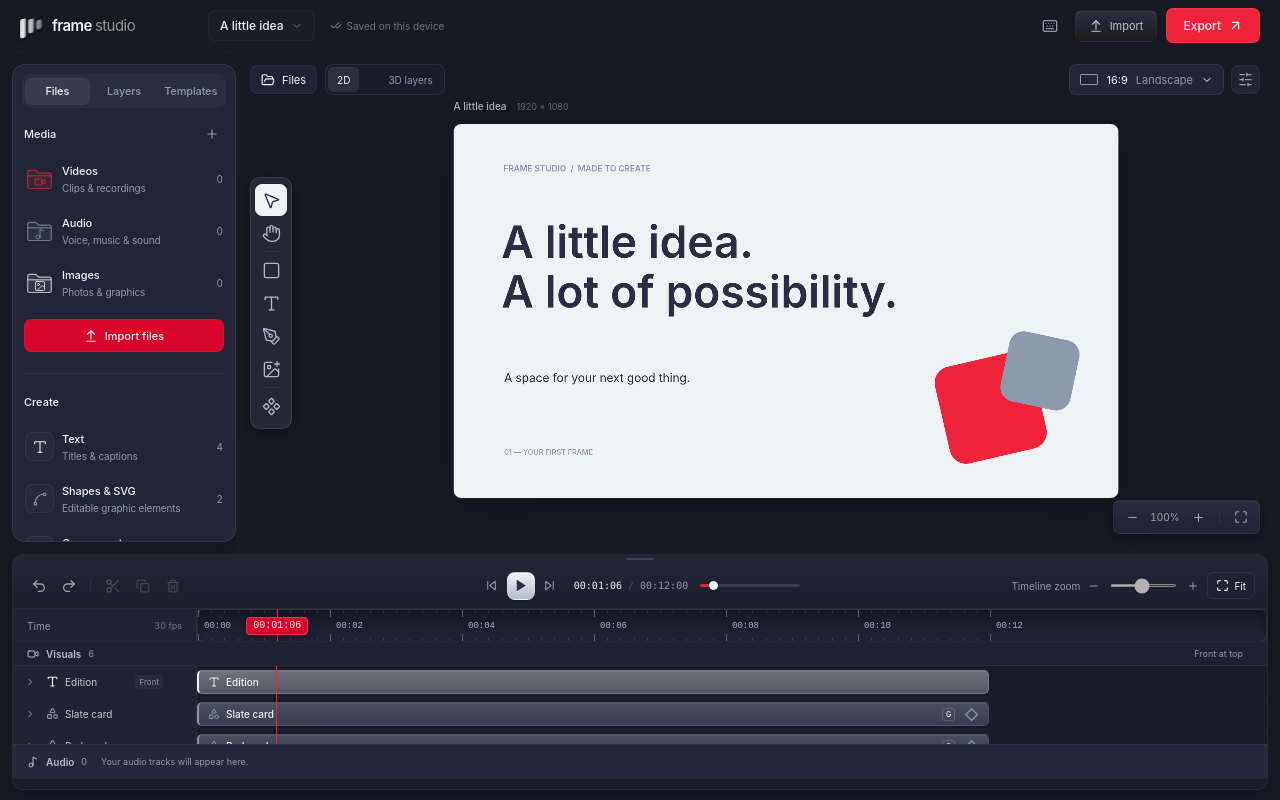
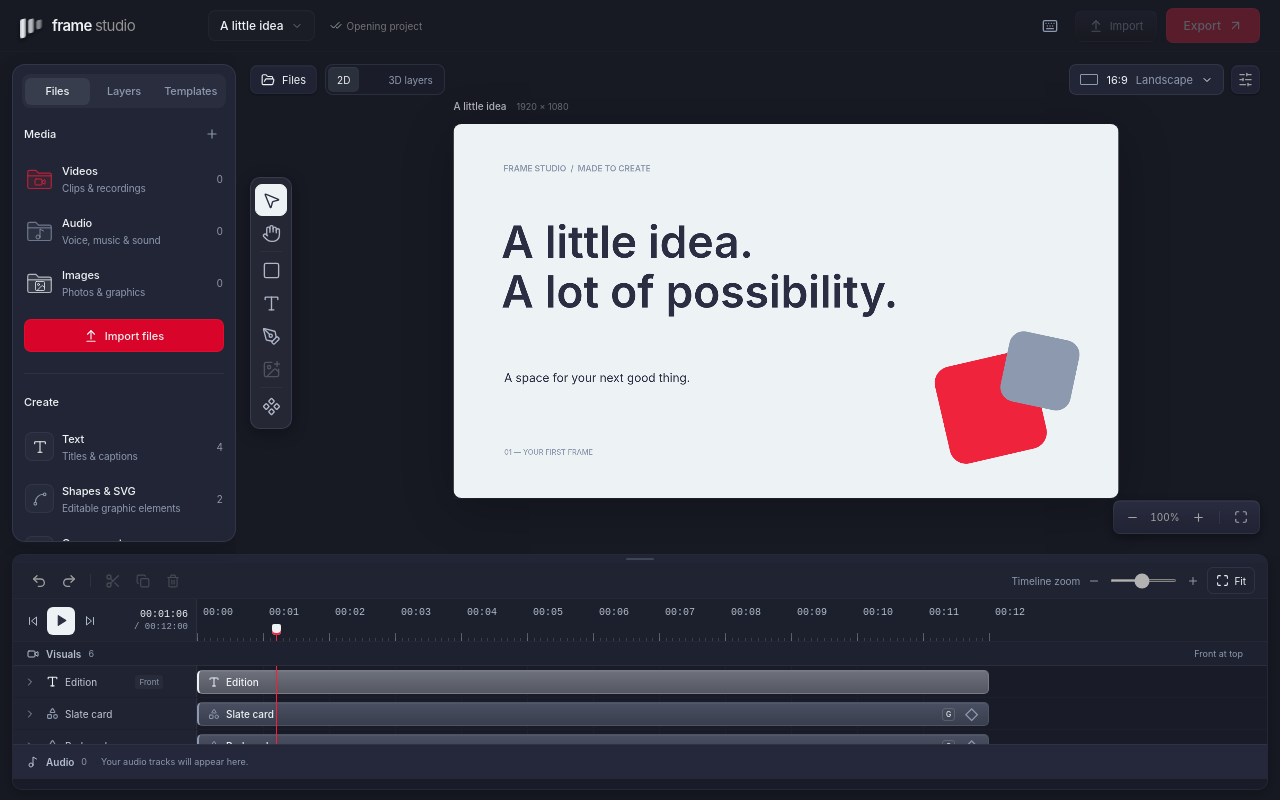
Before and after one commit to tonybortone/frame-studio, a React (Vite) app: page / in a window 1280 px wide. Built offline with nearby package versions, Linux system fonts and the light colour scheme; some icons are missing.

Commit message:
Simplify playback into the timeline ruler

```diff
--- a/package.json
+++ b/package.json
@@ -1,6 +1,6 @@
 {
   "name": "frame-studio",
-  "version": "0.1.0-alpha.7",
+  "version": "0.1.0-alpha.8",
   "private": true,
   "description": "A local-first canvas and video editor for Mac.",
   "author": "Antonio Bortone",
--- a/src/App.tsx
+++ b/src/App.tsx
@@ -28,7 +28,6 @@ import Sidebar from './components/Sidebar';
 import Inspector from './components/Inspector';
 import Timeline from './components/Timeline';
 import ToolGlyph from './components/ToolGlyph';
-import PlaybackDock from './components/PlaybackDock';
 import CanvasStage from './components/CanvasStage';
 import LayerDepthStage from './components/LayerDepthStage';
 import ExportDialog from './components/ExportDialog';
@@ -866,14 +865,6 @@ export default function App() {
               <Trash2 size={14} />
             </button>
           </div>
-          <PlaybackDock
-            time={time}
-            duration={project.duration}
-            fps={project.fps}
-            playing={playing}
-            onSeek={seek}
-            onPlayPause={togglePlayback}
-          />
           <div className="timeline-zoom">
             <span>Timeline zoom</span>
             <Minus size={12} />
@@ -905,6 +896,8 @@ export default function App() {
           selected={selected}
           time={time}
           zoom={timelineZoom}
+          playing={playing}
+          togglePlayback={togglePlayback}
           resetScrollKey={timelineResetKey}
           seek={seek}
           select={selectLayers}
--- a/src/components/PlaybackDock.css
+++ /dev/null
@@ -1,150 +0,0 @@
-.playback-dock {
-  display: flex;
-  align-items: center;
-  justify-content: center;
-  gap: 12px;
-  height: 32px;
-  min-width: 0;
-  flex-shrink: 0;
-  color: #edf2f4;
-}
-
-.playback-dock-buttons {
-  display: flex;
-  align-items: center;
-  gap: 3px;
-}
-
-.playback-dock-buttons button {
-  display: grid;
-  place-items: center;
-  width: 24px;
-  height: 26px;
-  padding: 0;
-  color: #8d99ae;
-  border: 1px solid transparent;
-  border-radius: 6px;
-  background: transparent;
-}
-
-.playback-dock-buttons button:hover {
-  background: #edf2f40c;
-  color: #edf2f4;
-}
-
-.playback-dock-buttons button:disabled {
-  opacity: 0.35;
-}
-
-.playback-dock-buttons .playback-dock-play {
-  width: 28px;
-  height: 28px;
-  color: #2b2d42;
-  border-color: #edf2f43d;
-  border-radius: 8px;
-  background: linear-gradient(180deg, #edf2f4, #b4bdcb);
-  box-shadow:
-    inset 0 1px 0 #edf2f477,
-    0 1px 2px #10111a55;
-}
-
-.playback-dock-buttons .playback-dock-play:hover {
-  color: #2b2d42;
-  background: #edf2f4;
-}
-
-.playback-dock.is-playing .playback-dock-play {
-  color: #edf2f4;
-  border-color: #ef233c;
-  background: #d90429;
-}
-
-.playback-dock-clock {
-  display: flex;
-  align-items: center;
-  gap: 6px;
-  font-family: ui-monospace, SFMono-Regular, Menlo, monospace;
-  font-variant-numeric: tabular-nums;
-  font-size: 10px;
-  white-space: nowrap;
-}
-
-.playback-dock-time {
-  color: #edf2f4;
-}
-.playback-dock-slash {
-  color: #8d99ae66;
-}
-.playback-dock-duration {
-  color: #8d99ae;
-}
-
-.playback-dock .playback-seek {
-  appearance: none;
-  -webkit-appearance: none;
-  width: 100px;
-  height: 20px;
-  margin: 0;
-  padding: 0;
-  border: 0;
-  border-radius: 4px;
-  background: transparent;
-  cursor: pointer;
-  accent-color: #ef233c;
-}
-
-.playback-dock .playback-seek::-webkit-slider-runnable-track {
-  height: 3px;
-  border-radius: 3px;
-  background: linear-gradient(
-    to right,
-    #ef233c var(--playback-progress),
-    #8d99ae3d var(--playback-progress)
-  );
-}
-
-.playback-dock .playback-seek::-webkit-slider-thumb {
-  appearance: none;
-  -webkit-appearance: none;
-  width: 9px;
-  height: 9px;
-  margin-top: -3px;
-  border: 1px solid #edf2f4;
-  border-radius: 50%;
-  background: #edf2f4;
-  box-shadow: 0 1px 3px #10111a80;
-}
-
-.playback-dock .playback-seek::-moz-range-track {
-  height: 3px;
-  border-radius: 3px;
-  background: #8d99ae3d;
-}
-
-.playback-dock .playback-seek::-moz-range-progress {
-  height: 3px;
-  border-radius: 3px;
-  background: #ef233c;
-}
-
-.playback-dock .playback-seek::-moz-range-thumb {
-  width: 8px;
-  height: 8px;
-  border: 1px solid #edf2f4;
-  border-radius: 50%;
-  background: #edf2f4;
-}
-
-.playback-dock .playback-seek:disabled {
-  opacity: 0.35;
-  cursor: default;
-}
-
-@media (max-width: 1100px) {
-  .playback-dock {
-    gap: 9px;
-  }
-  .playback-dock .playback-seek {
-    width: 76px;
-  }
-}
--- a/src/components/PlaybackDock.tsx
+++ /dev/null
@@ -1,92 +0,0 @@
-import type { CSSProperties } from 'react';
-import { Pause, Play, SkipBack, SkipForward } from '../icons';
-import { timecode } from './Timeline';
-import './PlaybackDock.css';
-
-interface PlaybackDockProps {
-  time: number;
-  duration: number;
-  fps: number;
-  playing: boolean;
-  onPlayPause: () => void;
-  onSeek: (time: number) => void;
-}
-
-/** One transport beside the timeline: playback, time, and a visible seek control. */
-export default function PlaybackDock({
-  time,
-  duration,
-  fps,
-  playing,
-  onPlayPause,
-  onSeek,
-}: PlaybackDockProps) {
-  const total = Math.max(0, Number.isFinite(duration) ? duration : 0);
-  const position = Math.max(0, Math.min(total, Number.isFinite(time) ? time : 0));
-  const frameRate = Math.max(1, Number.isFinite(fps) ? fps : 30);
-  const progress = total > 0 ? position / total : 0;
-  return (
-    <div
-      className={`playback-dock ${playing ? 'is-playing' : ''}`}
-      role="group"
-      aria-label="Preview playback"
-    >
-      <div className="playback-dock-buttons">
-        <button
-          type="button"
-          aria-label="Go to start"
-          title="Go to start"
-          onClick={() => onSeek(0)}
-          disabled={total === 0}
-        >
-          <SkipBack size={13} />
-        </button>
-        <button
-          type="button"
-          className="playback-dock-play"
-          aria-label={playing ? 'Pause' : 'Play'}
-          title={playing ? 'Pause (Space)' : 'Play (Space)'}
-          onClick={onPlayPause}
-          disabled={total === 0}
-        >
-          {playing ? (
-            <Pause size={13} fill="currentColor" />
-          ) : (
-            <Play size={13} fill="currentColor" />
-          )}
-        </button>
-        <button
-          type="button"
-          aria-label="Go to end"
-          title="Go to end"
-          onClick={() => onSeek(total)}
-          disabled={total === 0}
-        >
-          <SkipForward size={13} />
-        </button>
-      </div>
-      <div className="playback-dock-clock" aria-label="Playback time">
-        <span className="playback-dock-time">{timecode(position, frameRate)}</span>
-        <span className="playback-dock-slash" aria-hidden="true">
-          /
-        </span>
-        <span className="playback-dock-duration" title="Composition duration">
-          {timecode(total, frameRate)}
-        </span>
-      </div>
-      <input
-        className="playback-seek"
-        aria-label="Preview position"
-        aria-valuetext={`${timecode(position, frameRate)} of ${timecode(total, frameRate)}`}
-        type="range"
-        min="0"
-        max={total}
-        step={1 / frameRate}
-        value={position}
-        disabled={total === 0}
-        style={{ '--playback-progress': `${progress * 100}%` } as CSSProperties}
-        onChange={(event) => onSeek(Number(event.currentTarget.value))}
-      />
-    </div>
-  );
-}
--- a/src/components/Timeline.css
+++ b/src/components/Timeline.css
@@ -12,7 +12,7 @@
   color: #edf2f4;
 }
 .timeline-simple .timeline-ruler-viewport {
-  flex: 0 0 33px;
+  flex: 0 0 43px;
   overflow: hidden;
   border-bottom: 1px solid var(--timeline-line);
 }
@@ -64,7 +64,7 @@
   padding-bottom: 3px;
 }
 .timeline-simple .timeline-ruler {
-  height: 33px;
+  height: 43px;
   display: flex;
   background: #202332;
 }
@@ -83,31 +83,84 @@
   color: #8d99ae;
   font-size: 10px;
 }
-.timeline-simple .track-heading small {
+.timeline-simple .timeline-transport {
+  gap: 8px;
+  padding: 0 8px;
+}
+.timeline-simple .timeline-transport-buttons {
+  display: flex;
+  align-items: center;
+  gap: 3px;
+}
+.timeline-simple .timeline-transport-buttons button {
+  display: grid;
+  place-items: center;
+  width: 23px;
+  height: 26px;
+  padding: 0;
+  border: 0;
+  border-radius: 6px;
+  background: transparent;
+  color: #aeb8c9;
+  cursor: pointer;
+}
+.timeline-simple .timeline-transport-buttons button:hover {
+  background: #8d99ae24;
+  color: #edf2f4;
+}
+.timeline-simple .timeline-transport-buttons .timeline-play {
+  width: 28px;
+  height: 28px;
+  background: #edf2f4;
+  color: #2b2d42;
+}
+.timeline-simple .timeline-transport-buttons .timeline-play:hover {
+  background: #dce3eb;
+  color: #2b2d42;
+}
+.timeline-simple .timeline-transport-buttons .timeline-play[aria-pressed='true'] {
+  background: #ef233c;
+  color: #fff;
+}
+.timeline-simple .timeline-clock {
+  display: flex;
+  flex-direction: column;
+  gap: 3px;
+  flex: 1;
+  align-items: flex-end;
+  white-space: nowrap;
+  font-family: ui-monospace, 'SFMono-Regular', monospace;
+  font-variant-numeric: tabular-nums;
+  line-height: 1;
+  color: #edf2f4;
+  font-size: 10px;
+}
+.timeline-simple .timeline-clock small {
+  color: #9ba7ba;
   font-size: 9px;
-  font-variant-numeric: tabular-nums;
-  opacity: 0.7;
 }
 .timeline-simple .ruler-scale {
   position: relative;
-  height: 33px;
+  height: 43px;
   flex-shrink: 0;
   cursor: crosshair;
   touch-action: none;
-  background: linear-gradient(180deg, #161825, #202332);
-  border: 1px solid #8d99ae20;
-  border-radius: 7px;
-  box-shadow: inset 0 1px 4px #0d0e1566;
+  background: #1c1f2c;
+}
+.timeline-simple .ruler-scale:focus-visible {
+  outline-offset: -2px;
 }
 .timeline-simple .ruler-minor-ticks {
   position: absolute;
   inset: 0 auto 0 0;
   pointer-events: none;
-  background-image:
-    repeating-linear-gradient(to right, #8d99ae32 0 1px, transparent 1px var(--minor-step)),
-    repeating-linear-gradient(to right, #8d99ae32 0 1px, transparent 1px var(--minor-step));
-  background-size: 100% 3px;
-  background-position: top, bottom;
+  background-image: repeating-linear-gradient(
+    to right,
+    #8d99ae42 0 1px,
+    transparent 1px var(--minor-step)
+  );
+  background-size: 100% 4px;
+  background-position: bottom;
   background-repeat: no-repeat;
 }
 .timeline-simple .ruler-tick {
@@ -116,56 +169,45 @@
   bottom: 0;
   pointer-events: none;
   display: flex;
-  align-items: center;
+  align-items: flex-start;
 }
 .timeline-simple .ruler-tick span {
-  padding-left: 6px;
+  padding: 8px 0 0 6px;
   font-family: ui-monospace, 'SFMono-Regular', monospace;
-  color: #a7b1c1;
-  font-size: 9px;
+  color: #b3bdcc;
+  font-size: 10px;
   font-variant-numeric: tabular-nums;
 }
-.timeline-simple .ruler-tick::before,
 .timeline-simple .ruler-tick::after {
   content: '';
   position: absolute;
   left: 0;
   width: 1px;
-  height: 7px;
+  height: 9px;
   background: #8d99ae80;
-}
-.timeline-simple .ruler-tick::before {
-  top: 0;
 }
 .timeline-simple .ruler-tick::after {
   bottom: 0;
-}
-.timeline-simple .ruler-current-time {
-  position: absolute;
-  top: 7px;
-  transform: translateX(-50%);
-  z-index: 2;
-  height: 18px;
-  padding: 2px 6px;
-  border: 1px solid #edf2f438;
-  border-radius: 4px;
-  background: #d90429;
-  box-shadow: 0 1px 4px #0d0e1580;
-  color: #edf2f4;
-  font:
-    10px/12px ui-monospace,
-    'SFMono-Regular',
-    monospace;
-  pointer-events: none;
-  white-space: nowrap;
 }
 .timeline-simple .ruler-playhead {
   position: absolute;
   bottom: 0;
   width: 1px;
-  height: 33px;
+  height: 18px;
+  z-index: 2;
   background: #ef233c;
   pointer-events: none;
+}
+.timeline-simple .ruler-playhead::before {
+  content: '';
+  position: absolute;
+  top: 0;
+  left: -4px;
+  width: 9px;
+  height: 11px;
+  border-radius: 2px 2px 4px 4px;
+  background: #edf2f4;
+  box-shadow: inset 0 -2px #ef233c;
 }
 .timeline-simple .timeline-section-heading {
   display: flex;
--- a/src/components/Timeline.tsx
+++ b/src/components/Timeline.tsx
@@ -11,6 +11,10 @@ import {
   Spline,
   ChevronDown,
   Volume2,
+  Play,
+  Pause,
+  SkipBack,
+  SkipForward,
 } from '../icons';
 import {
   useCallback,
@@ -46,6 +50,8 @@ interface Props {
   selected: string[];
   time: number;
   zoom: number;
+  playing: boolean;
+  togglePlayback: () => void;
   seek: (time: number) => void;
   select: (ids: string[]) => void;
   change: (id: string, patch: Partial<Layer>, record?: boolean) => void;
@@ -58,6 +64,8 @@ export default function Timeline({
   selected,
   time,
   zoom,
+  playing,
+  togglePlayback,
   seek,
   select,
   change,
@@ -136,7 +144,7 @@ export default function Timeline({
   }, [expandedId]);
   const pixels = Math.max(0.001, Math.min(140, Number.isFinite(zoom) ? zoom : 66));
   const width = Math.max(640, viewportWidth - LABEL_WIDTH, project.duration * pixels + 24);
-  const minimumTickInterval = Math.max(1, 70 / pixels);
+  const minimumTickInterval = Math.max(1, 56 / pixels);
   const tickMagnitude = 10 ** Math.floor(Math.log10(minimumTickInterval));
   const tickInterval =
     tickMagnitude *
@@ -428,9 +436,54 @@ export default function Timeline({
         onScroll={(event) => syncHorizontal(event.currentTarget.scrollLeft)}
       >
         <div className="timeline-ruler" style={{ width: contentWidth }}>
-          <div className="track-heading">
-            <span>Time</span>
-            <small>{project.fps} fps</small>
+          <div
+            className="track-heading timeline-transport"
+            role="group"
+            aria-label="Timeline playback"
+          >
+            <div className="timeline-transport-buttons">
+              <button
+                type="button"
+                aria-label="Go to start"
+                title="Go to start"
+                onClick={() => seek(0)}
+              >
+                <SkipBack size={12} />
+              </button>
+              <button
+                type="button"
+                className="timeline-play"
+                aria-label={playing ? 'Pause' : 'Play'}
+                title={playing ? 'Pause (Space)' : 'Play (Space)'}
+                aria-pressed={playing}
+                onClick={togglePlayback}
+              >
+                {playing ? (
+                  <Pause size={13} fill="currentColor" />
+                ) : (
+                  <Play size={13} fill="currentColor" />
+                )}
+              </button>
+              <button
+                type="button"
+                aria-label="Go to end"
+                title="Go to end"
+                onClick={() => seek(project.duration)}
+              >
+                <SkipForward size={12} />
+              </button>
+            </div>
+            <div
+              className="timeline-clock"
+              title={`Minutes : seconds : frames · ${project.fps} fps`}
+            >
+              <span role="timer" aria-live="off" aria-label="Current timeline time">
+                {timecode(time, project.fps)}
+              </span>
+              <small aria-label="Composition duration">
+                / {timecode(project.duration, project.fps)}
+              </small>
+            </div>
           </div>
           <div
             className="ruler-scale"
@@ -438,6 +491,7 @@ export default function Timeline({
             role="slider"
             tabIndex={0}
             aria-label="Timeline position"
+            title="Drag to seek · Arrow keys: one frame · Shift + arrow: one second"
             aria-valuemin={0}
             aria-valuemax={Math.max(0, project.duration - 1 / project.fps)}
             aria-valuenow={time}
@@ -477,16 +531,7 @@ export default function Timeline({
                 </span>
               </div>
             ))}
-            <div className="ruler-playhead" style={{ left: time * pixels }} />
-            <span
-              role="timer"
-              aria-live="off"
-              className="ruler-current-time"
-              aria-label="Current timeline time"
-              style={{ left: Math.max(36, Math.min(width - 36, time * pixels)) }}
-            >
-              {timecode(time, project.fps)}
-            </span>
+            <div className="ruler-playhead" aria-hidden="true" style={{ left: time * pixels }} />
           </div>
         </div>
       </div>
--- a/src/styles.css
+++ b/src/styles.css
@@ -543,15 +543,15 @@ kbd {
 }
 .timeline-toolbar {
   position: relative;
-  height: 46px;
-  min-height: 46px;
+  height: 36px;
+  min-height: 36px;
   display: grid;
-  grid-template-columns: 1fr auto 1fr;
+  grid-template-columns: 1fr auto;
   align-items: center;
   justify-content: space-between;
   gap: 12px;
   padding: 0 12px;
-  background: linear-gradient(180deg, #222535, #1b1e2b);
+  background: #202332;
   border-bottom: 1px solid #edf2f406;
 }
 .timeline-edit-tools {
```
Also changed, not shown: tests/editor.e2e.ts (+35 -32 lines), 3 other files (tests, documents, lock files or other folders).
